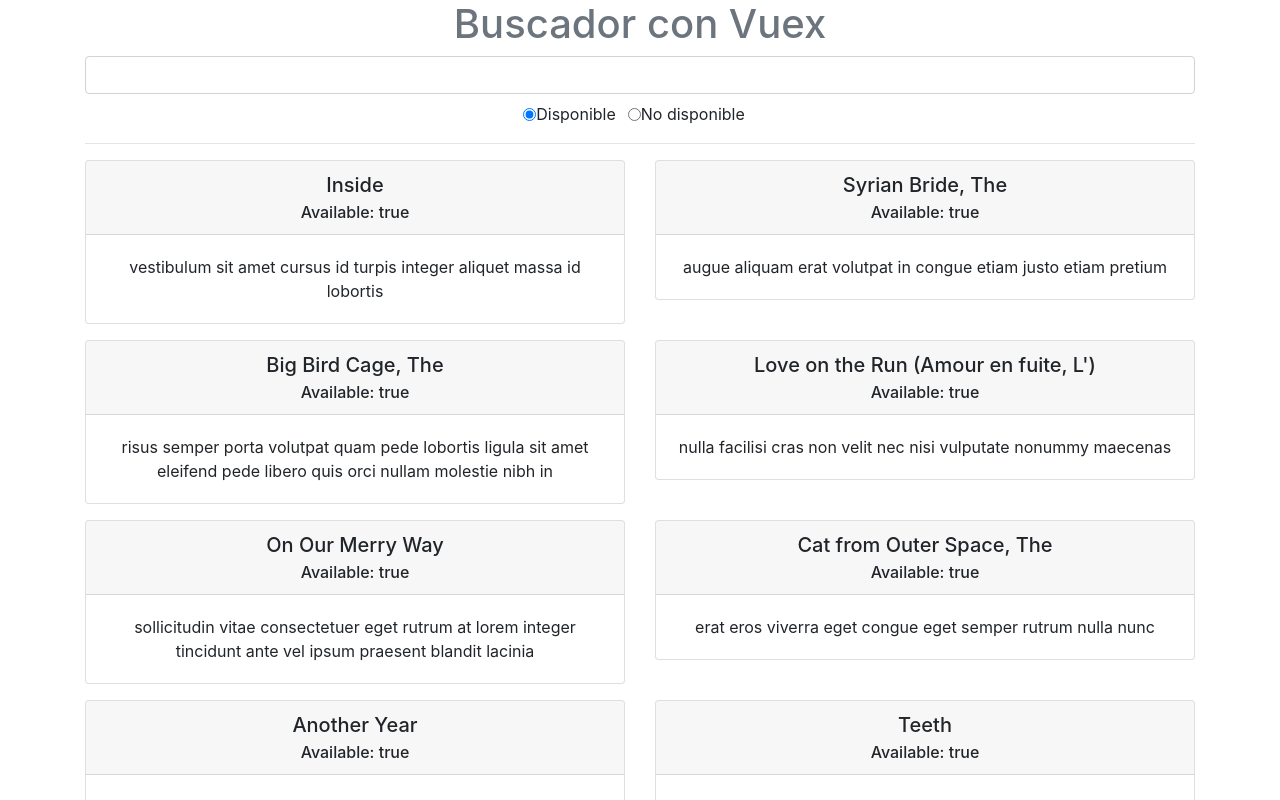
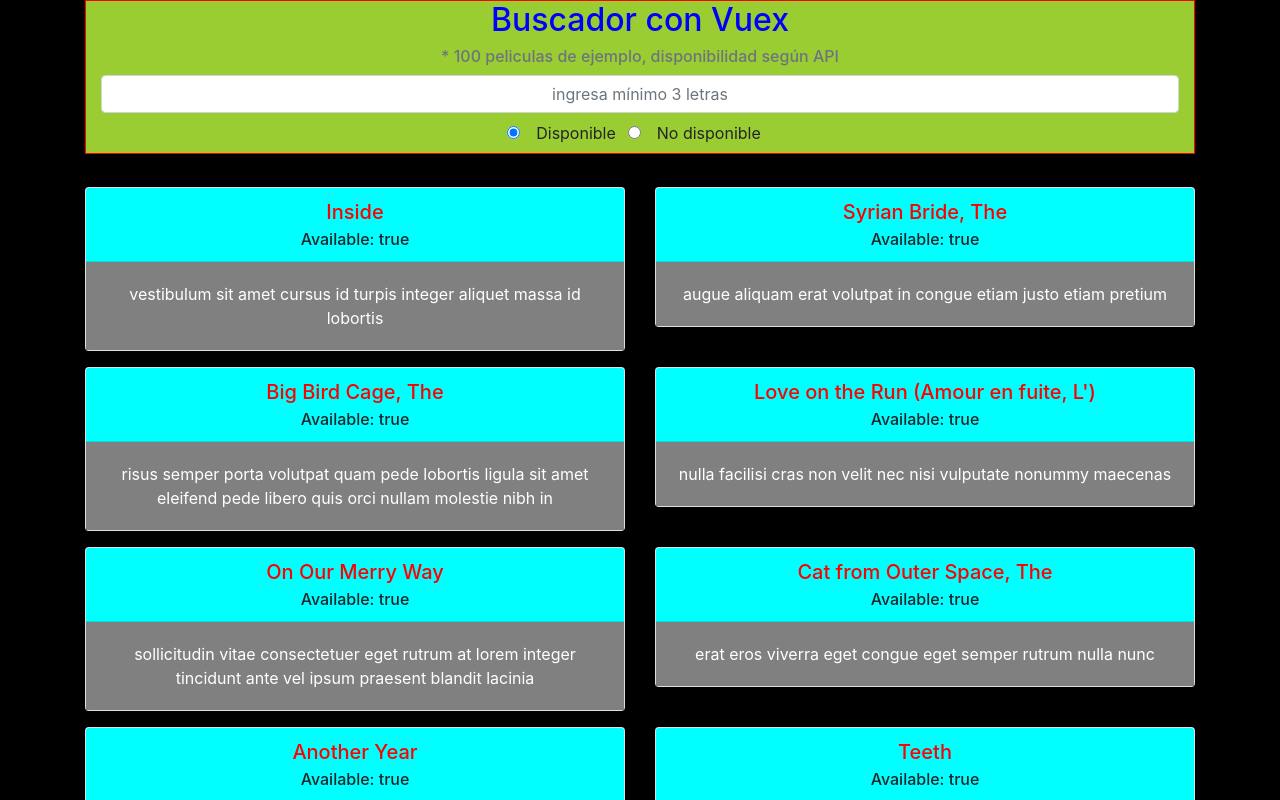
Before and after one commit to pedro-donoso/proyecto_vuex_2020, a Vue app: page / in a window 1280 px wide. Shown: the top 800 px of the page. Built offline with nearby package versions, Linux system fonts and the light colour scheme.

Commit message:
agrego estilos sass y metodologia bem

```diff
--- a/src/App.vue
+++ b/src/App.vue
@@ -16,3 +16,9 @@ export default {
   },
 };
 </script>
+
+<style lang="scss">
+  *body{
+    background: black;
+  }
+</style>
--- a/src/components/MovieItem.vue
+++ b/src/components/MovieItem.vue
@@ -25,4 +25,19 @@ export default {
 
 <style lang="scss">
 
+
+
+  .card-header{
+    background: cyan;
+  }
+
+  .card-title{
+    color: red;
+  }
+
+.card-body{
+  background: gray;
+  color: white;
+}
+
 </style>
--- a/src/components/MoviesApp.vue
+++ b/src/components/MoviesApp.vue
@@ -1,7 +1,12 @@
 <template>
   <div>
-    <h1 class="text-center text-muted">Buscador con Vuex</h1>
-    <search-form></search-form>
+  <div class="container" id="hero-section">
+  <h2 class="text-center buscador__title">Buscador con Vuex</h2>
+    <h6 class="text-muted">* 100 peliculas de ejemplo, disponibilidad según API</h6>
+  <div class="buscador">
+   <search-form></search-form>
+ </div>
+  </div>
     <hr>
     <movie-list></movie-list>
   </div>
@@ -20,5 +25,14 @@ export default {
 </script>
 
 <style lang="scss">
+  #hero-section{
+    border: solid 1px red;
+    background: yellowgreen;
+  }
+
+.buscador__title{
+  color: blue;
+}
+
 
 </style>
--- a/src/components/SearchForm.vue
+++ b/src/components/SearchForm.vue
@@ -2,11 +2,11 @@
   <div class="row">
     <div class="col">
       <div class="form-group mb-2">
-        <label class="sr-only">Escribe tus busquedas</label>
-        <input type="text" v-model="search" class="form-control" />
+
+        <input type="text" v-model="search" class="buscador__texto form-control" placeholder="ingresa mínimo 3 letras"/>
       </div>
 
-      <div class="form-check form-check-inline">
+      <div class="form-check form-check-inline mb-2">
         <input
           class="form-radio-input"
           v-model="available"
@@ -14,7 +14,10 @@
           type="radio"
         />
 
-        Disponible
+<div class="buscador__selector">
+Disponible
+</div>
+
       </div>
 
       <div class="form-check form-check-inline">
@@ -25,9 +28,17 @@
           type="radio"
         />
 
-        No disponible
+<div class="buscador__selector">
+No disponible
+</div>
+
       </div>
+
+
+
     </div>
+
+
   </div>
 </template>
 
@@ -56,4 +67,14 @@ export default {
 };
 </script>
 
-<style lang="scss"></style>
+<style lang="scss">
+
+.buscador__texto{
+  text-align: center;
+}
+
+.buscador__selector{
+  margin-left: 1rem;;
+}
+
+</style>
```
